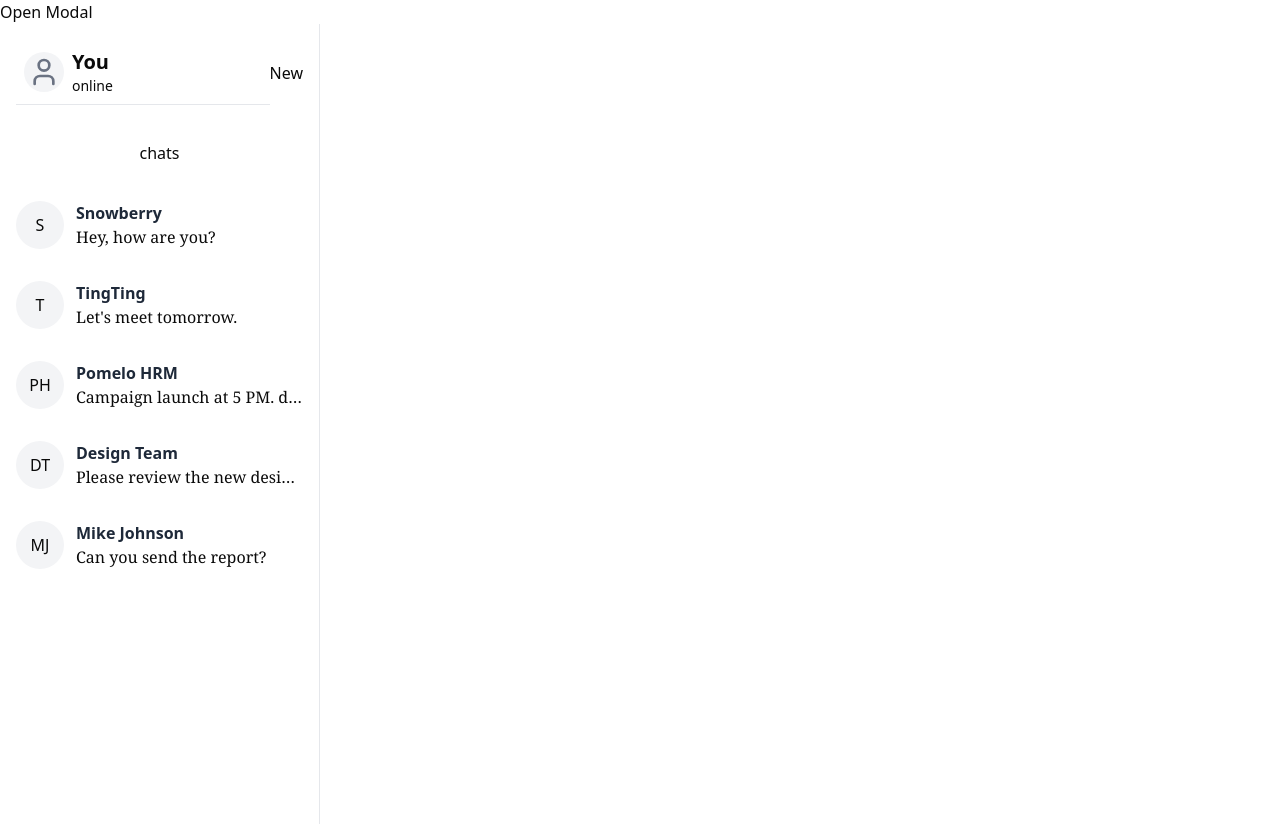
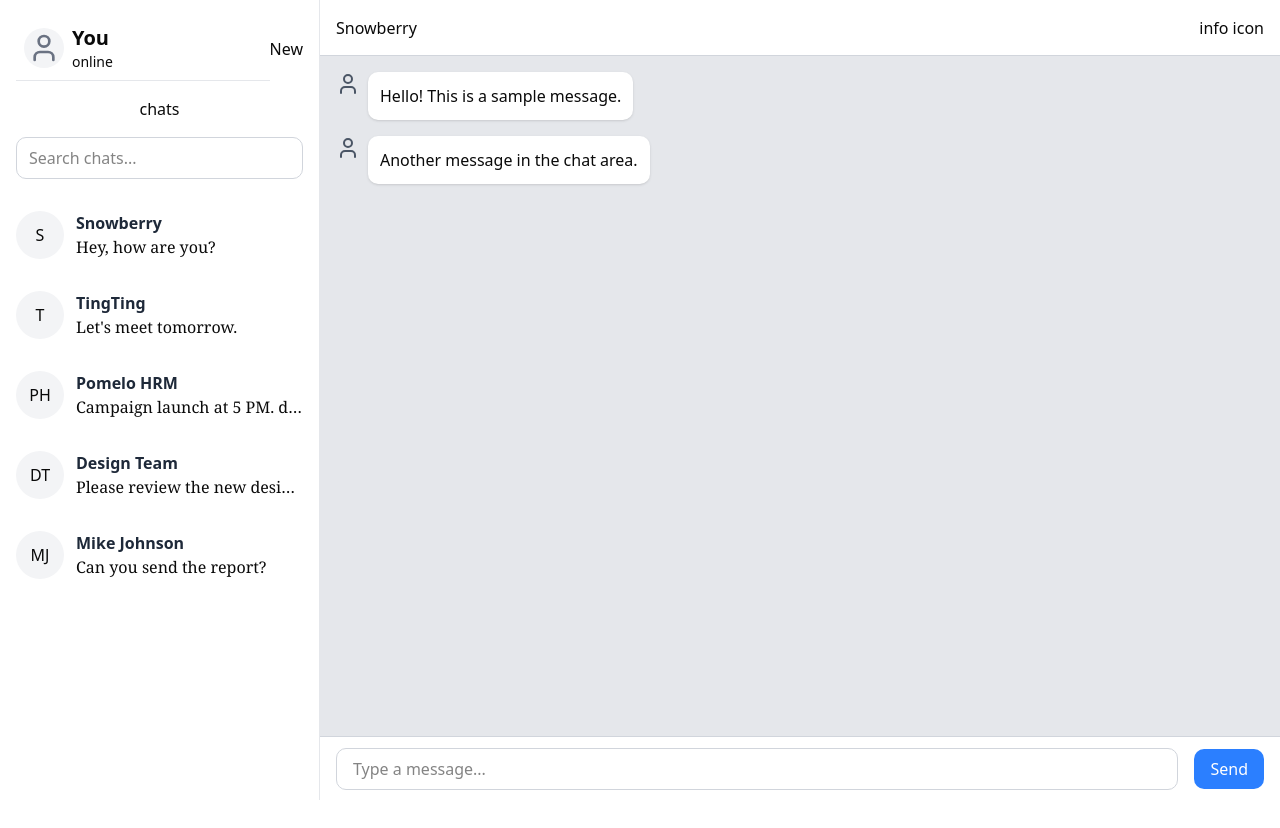
Before and after one commit to Arrjoon/ChatAapplication, a Next.js app in the folder frontend/: page /design in a window 1280 px wide. Shown: the top 828 px of the page. Built offline with nearby package versions, Linux system fonts and the light colour scheme.

Commit message:
feat:design for chat page

```diff
--- a/frontend/src/app/(dashboard)/design/page.tsx
+++ b/frontend/src/app/(dashboard)/design/page.tsx
@@ -1,6 +1,8 @@
 
 "use client"
-import { ChatSidebar } from '@/modules/auth/chat-room/chat-room-list-view';
+import { ChatArea } from '@/modules/auth/chat-room/chat-area-view';
+import { ChatSidebar } from '@/modules/auth/chat-room/chat-sidebar-view';
+import { GroupInfoModal } from '@/modules/auth/chat-room/group-info-model-view';
 import { ChatGroupModal } from '@/modules/auth/chat-room/room-create-model-view'
 import React, { useState } from 'react'
 
@@ -8,15 +10,20 @@ const Design = () => {
 const [open, setOpen] = useState(false);
   return (
     <>
-      <button onClick={() => setOpen(true)}>Open Modal</button>
+      {/* <button onClick={() => setOpen(true)}>Open Modal</button>
 
       <ChatGroupModal
         open={open}
         onClose={() => setOpen(false)}
         addPeople={false}
-      />
+        /> */}
 
-      <ChatSidebar />
+    <div className="flex h-screen">
+        <ChatSidebar />
+        <ChatArea />
+        {/* Example: show modal */}
+        {/* <GroupInfoModal open={true} /> */}
+    </div>
     </>
   );
 }
--- /dev/null
+++ b/frontend/src/modules/auth/chat-room/chat-area-view.tsx
@@ -0,0 +1,51 @@
+"use client";
+
+import { User } from "lucide-react";
+
+export const ChatArea = () => {
+  return (
+    <div className="flex-1 bg-gray-50 flex flex-col">
+      {/* Header */}
+      <div className="h-14 bg-white border-b border-gray-300 flex items-center px-4">
+        <div>Snowberry</div>
+        <div className="ml-auto">
+          info icon
+        </div>
+      </div>
+
+      {/* Messages Area */}
+      <div className="flex-1 bg-gray-200 p-4 overflow-y-auto flex flex-col gap-4">
+        {/* Example Message */}
+        <div className="flex items-start gap-2">
+          <User className="w-6 h-6 text-gray-600" />
+          <div className="bg-white p-3 rounded-lg shadow">
+            Hello! This is a sample message.
+          </div>
+        </div>
+        <div className="flex items-start gap-2">
+          <User className="w-6 h-6 text-gray-600" />
+          <div className="bg-white p-3 rounded-lg shadow">
+            Another message in the chat area.
+          </div>
+        </div>
+
+      </div>
+
+
+      {/* Input Area */}
+      <div className="h-16 bg-white border-t border-gray-300 flex items-center px-4">
+        <input
+          type="text"
+          placeholder="Type a message..."
+          className="flex-1 border border-gray-300 rounded-lg px-4 py-2 focus:outline-none focus:ring-2 focus:ring-blue-500"
+        />
+        <button className="ml-4 bg-blue-500 text-white px-4 py-2 rounded-lg hover:bg-blue-600">
+          Send
+        </button>
+      </div>
+
+
+
+    </div>
+  );
+};
--- a/frontend/src/modules/auth/chat-room/chat-room-list-view.tsx
+++ b/frontend/src/modules/auth/chat-room/chat-sidebar-view.tsx
@@ -40,7 +40,17 @@ export const ChatSidebar = () => {
                 </div>
             </div>
             <div>
-                <div className="flex items-center justify-center h-16"> chats </div>
+                <div className="flex items-center justify-center"> chats </div>
+                {/* search bar */}
+                <div className="p-4">
+                    <input
+                        type="text"
+                        placeholder="Search chats..."
+                        className="border border-gray-300 rounded-lg w-full px-3 py-2 focus:outline-none foucs:ring-2 focus:ring-blue-400"
+                    />
+                </div>
+                {/* chat list  */}
+
                 <div className="flex-col overflow-y-auto h-[calc(100vh-120px)]">
                     {chatRooms.map((room) => (
                     <div key={room.id} className="flex items-center p-4 hover:bg-gray-50 cursor-pointer">
--- /dev/null
+++ b/frontend/src/modules/auth/chat-room/group-info-model-view.tsx
@@ -0,0 +1,37 @@
+"use client";
+
+import { X, Upload } from "lucide-react";
+
+export const GroupInfoModal = ({ open }: { open: boolean }) => {
+  if (!open) return null;
+
+  return (
+    <div className="fixed inset-0 z-50 flex items-center justify-center bg-black/50">
+      <div className="w-full max-w-md bg-white rounded-2xl shadow-lg p-6">
+        <div className="flex justify-between items-center mb-4">
+          <div className="font-semibold text-lg">Group Info</div>
+          <button>
+            <X className="h-5 w-5 text-gray-500" />
+          </button>
+        </div>
+
+        <div className="mb-4">
+          <label className="block mb-2 font-medium">Group Name</label>
+          <input type="text" placeholder="Enter group name" className="w-full px-3 py-2 border rounded-lg focus:outline-none focus:ring-2 focus:ring-blue-400" />
+        </div>
+
+        <div className="mb-4">
+          <label className="block mb-2 font-medium">Group Picture</label>
+          <div className="w-full h-32 border-2 border-dashed rounded-lg flex items-center justify-center cursor-pointer bg-gray-50">
+            <Upload className="h-6 w-6 text-gray-400" />
+          </div>
+        </div>
+
+        <div className="flex justify-end space-x-2">
+          <button className="px-4 py-2 border rounded-lg">Cancel</button>
+          <button className="px-4 py-2 bg-blue-600 text-white rounded-lg">Save</button>
+        </div>
+      </div>
+    </div>
+  );
+};
```
